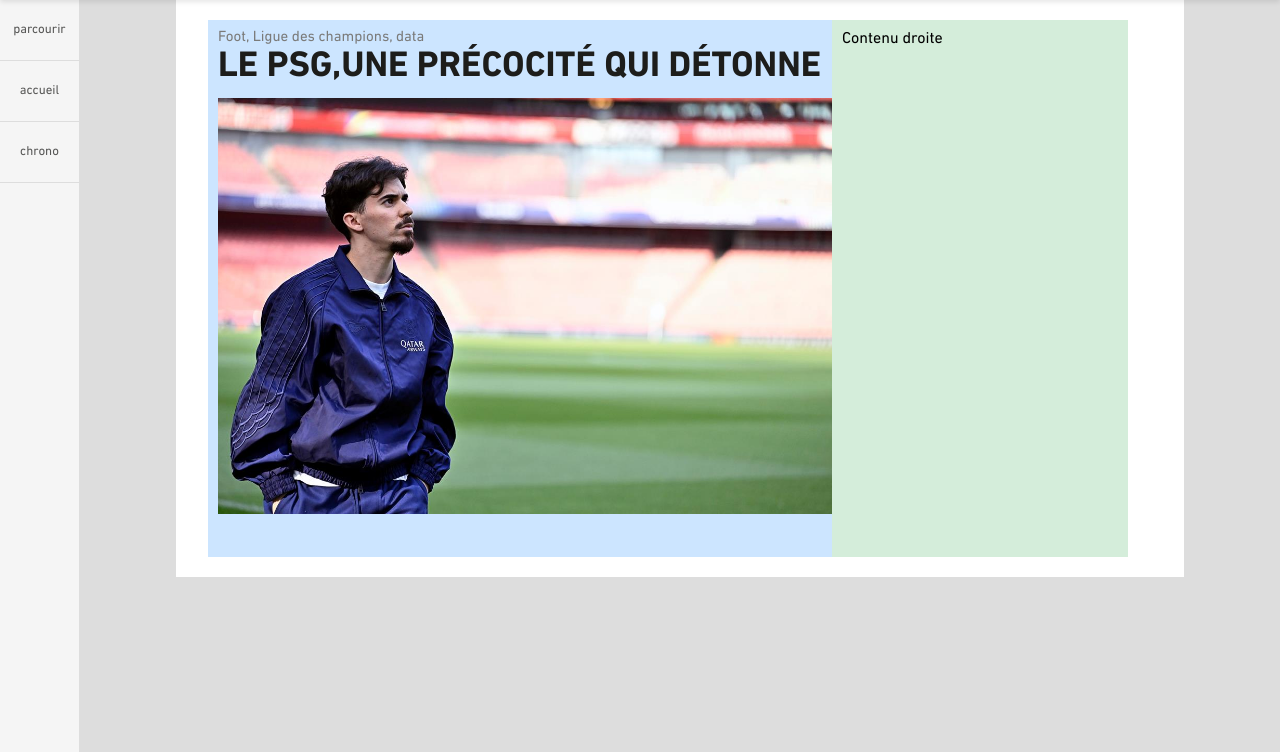
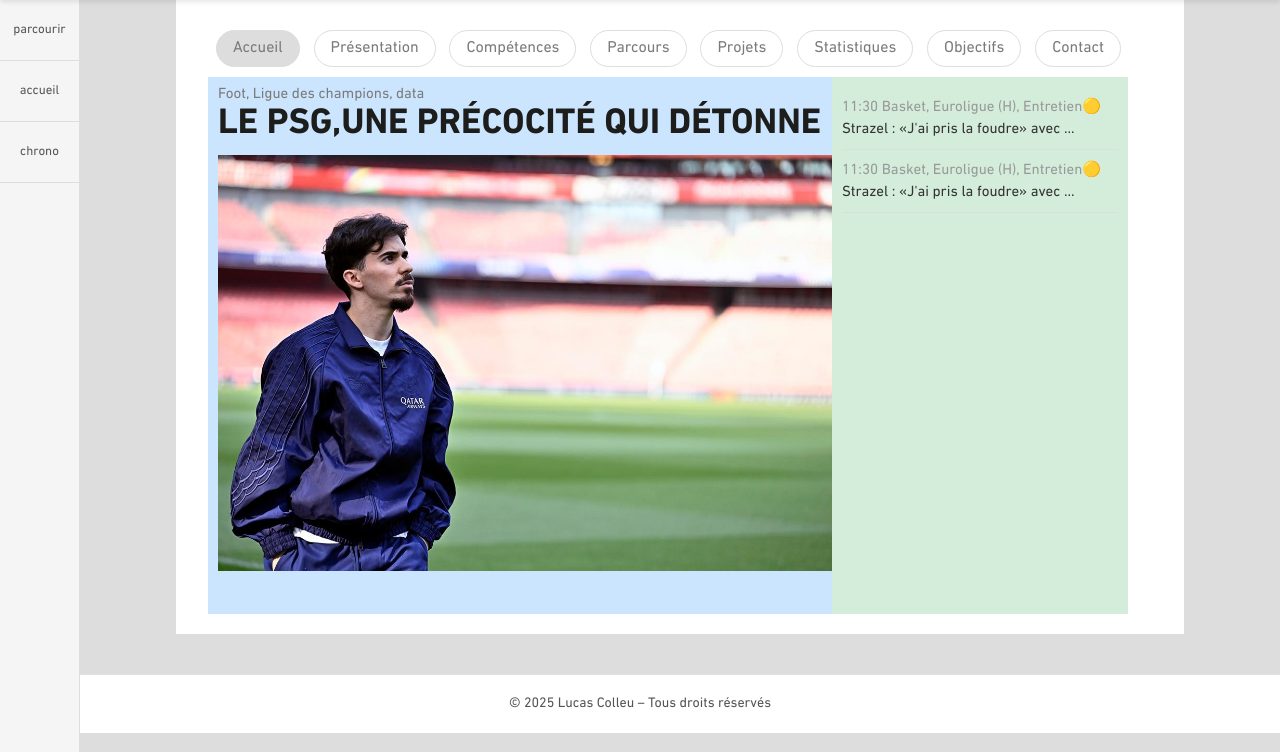
Before and after one commit to Lucas-COLLEU/lucas-colleu.github.io, a PHP site: page / in a window 1280 px wide. Shown: the part 48-800 px from the top of the page. Run offline with PHP 8.4, Linux system fonts and the light colour scheme.

Commit message:
Add of news functions
Add of news functions

```diff
--- a/css/homepage.css
+++ b/css/homepage.css
@@ -137,6 +137,23 @@
     height: 50px;
   }
 
+  .news-item {
+    border-bottom: 1px solid #ddd;
+    padding: 10px 0;
+  }
+
+  .news-time {
+    font-size: 15px;
+    color: #999;
+    margin: 0;
+  }
+
+  .news-title {
+    font-size: 15px;
+    color: #333;
+    margin: 4px 0 0 0;
+  }
+
   .content {
     margin-top: 48px;
     margin-left: 176px;
@@ -144,3 +161,45 @@
     padding: 20px;
     background-color: white;
   }
+
+  .navbar-container {
+    padding: 10px 20px;
+    overflow-x: auto;
+    white-space: nowrap;
+  }
+
+  .nav-pill {
+    display: inline-block;
+    background-color: #ffffff;
+    color: #7b7b7a;
+    padding: 8px 16px;
+    margin-right: 10px;
+    border-radius: 25px;
+    font-size: 16px;
+    border: 1px solid #ddd;
+    cursor: pointer;
+    transition: all 0.3s ease;
+    text-decoration: none;
+  }
+
+  .nav-pill.active {
+    background-color: #ddd;
+    border-color: #ddd;
+  }
+
+  .footer {
+    width: 100%;
+    background-color: #ffffff;
+    padding: 20px 0;
+    border-top: 1px solid #e0e0e0;
+    text-align: center;
+    font-size: 14px;
+    color: #555;
+    margin-top: 40px;
+  }
+
+  .footer-content {
+    max-width: 1200px;
+    margin: 0 auto;
+    padding: 0 20px;
+  }
--- a/index.html
+++ b/index.html
@@ -26,13 +26,37 @@
   </aside>
 
   <main class="content">
+    <div class="navbar-container">
+      <a href="index.html" class="nav-pill active">Accueil</a>
+      <a href="#" class="nav-pill">Présentation</a>
+      <a href="#" class="nav-pill">Compétences</a>
+      <a href="#" class="nav-pill">Parcours</a>
+      <a href="#" class="nav-pill">Projets</a>
+      <a href="#" class="nav-pill">Statistiques</a>
+      <a href="#" class="nav-pill">Objectifs</a>
+      <a href="#" class="nav-pill">Contact</a>
+    </div>
     <div class="container">
       <div class="left">
         <p>Foot, Ligue des champions, data</p>
         <h1><strong>Le PSG,une précocité qui détonne</strong></h1>
         <img src="assets/images/test-vitinha.jpg" alt="Description de l'image" width="624" height="416">
       </div>
-      <div class="right">Contenu droite</div>
+      <div class="right">
+        <div class="news-item">
+          <p class="news-time">11:30 Basket, Euroligue (H), Entretien🟡</p>
+          <p class="news-title">Strazel : «J'ai pris la foudre» avec ...</p>
+        </div>
+        <div class="news-item">
+          <p class="news-time">11:30 Basket, Euroligue (H), Entretien🟡</p>
+          <p class="news-title">Strazel : «J'ai pris la foudre» avec ...</p>
+        </div>
+      </div>
 </div>
 </main>
 </body>
+<footer class="footer">
+  <div class="footer-content">
+    <p>&copy; 2025 Lucas Colleu – Tous droits réservés</p>
+  </div>
+</footer>
```
